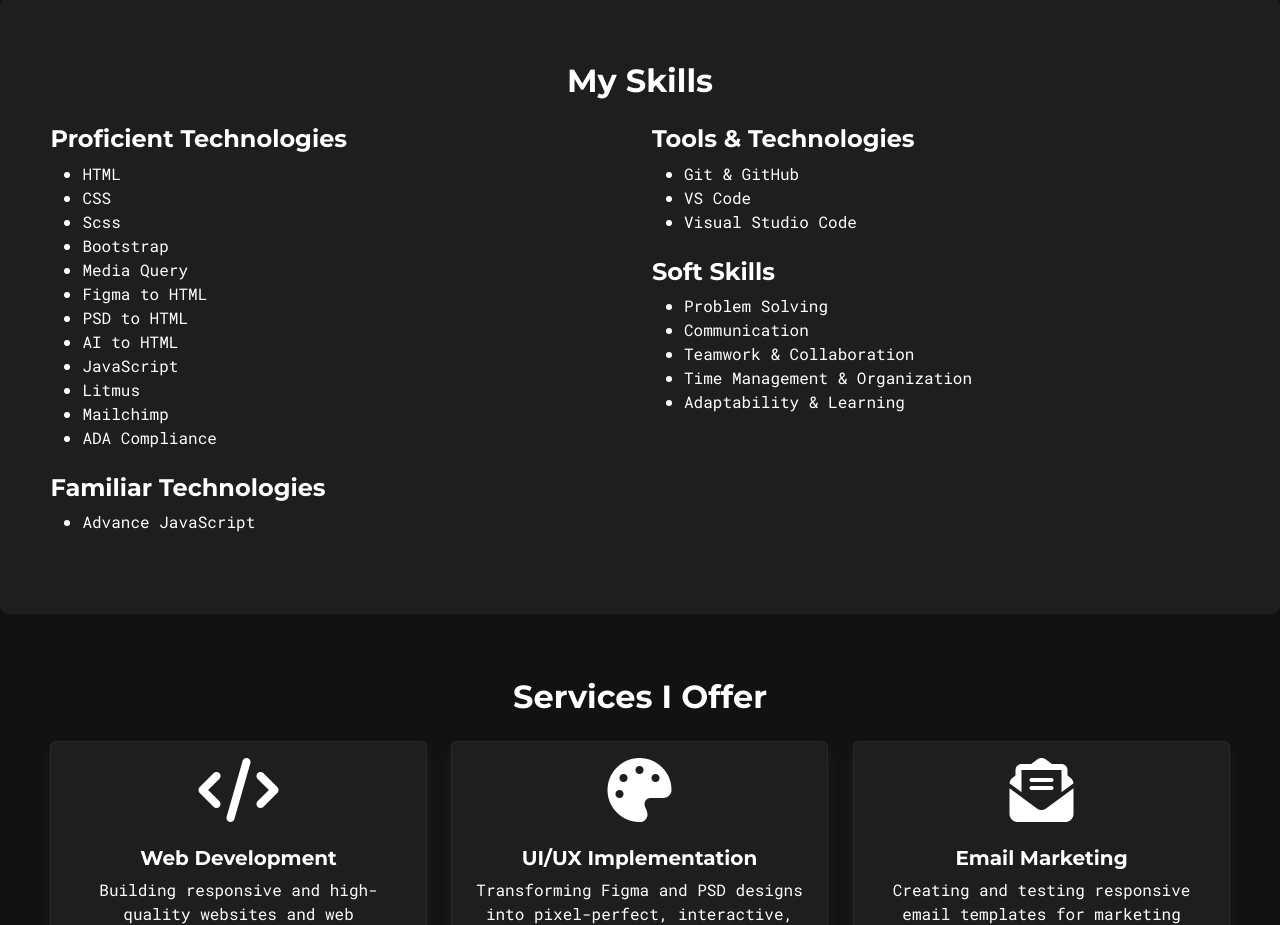
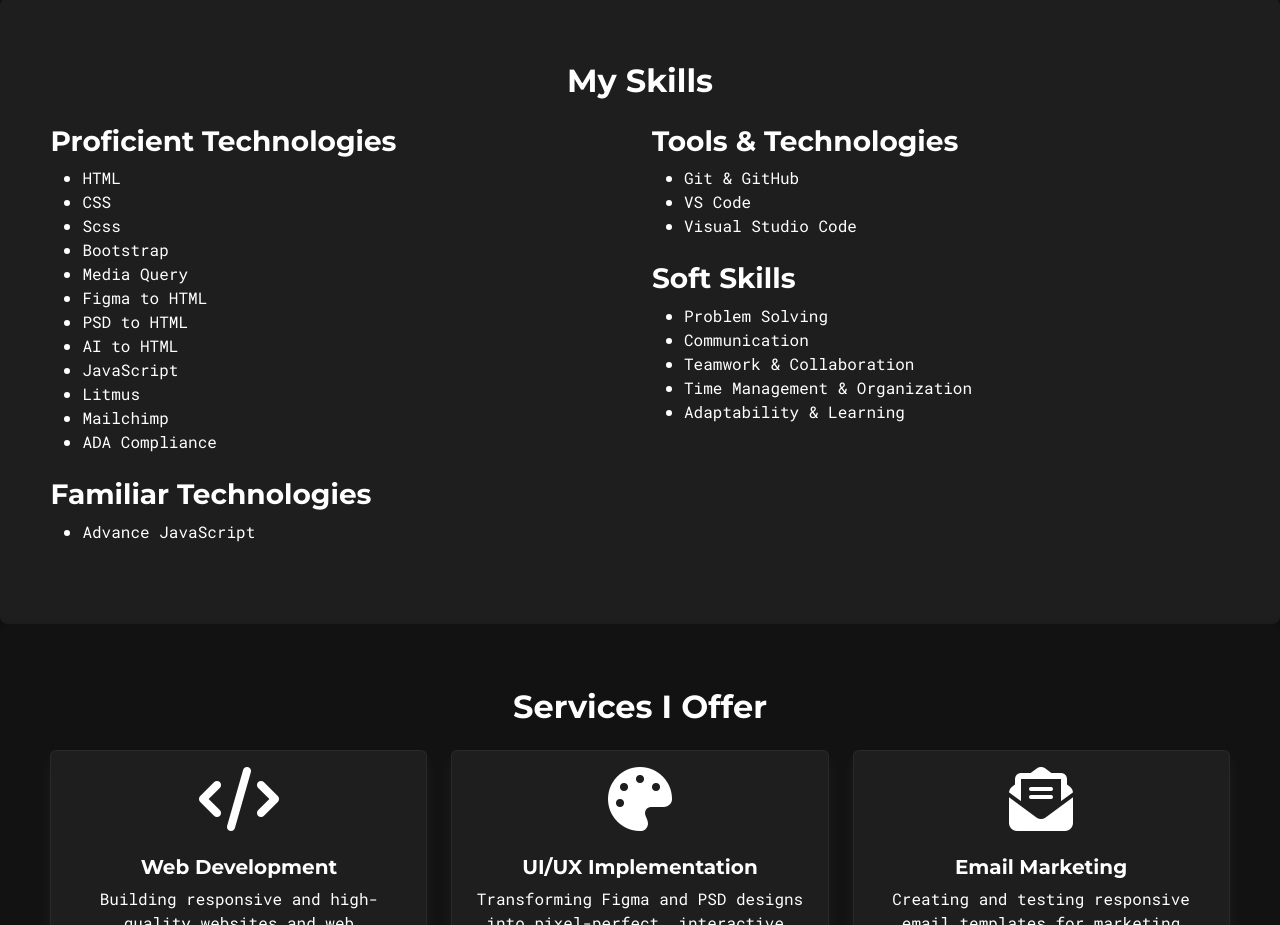
Before and after one commit to AdityaFreelance/adityafreelance.github.io, a plain HTML site: page index.html in a window 1280 px wide. Shown: the part 800-1725 px from the top of the page. Drawn offline with nearby package versions, Linux system fonts and the light colour scheme.

Commit message:
feat(seo): improve SEO and heading structure

```diff
--- a/index.html
+++ b/index.html
@@ -5,8 +5,9 @@
     <!-- Meta tags for character set and viewport -->
     <meta charset="UTF-8">
     <meta name="viewport" content="width=device-width, initial-scale=1.0">
+    <meta name="description" content="The portfolio of Aditya Kumar Singh, a passionate web developer showcasing projects and skills in web design, development, and more.">
     <!-- Title of the page -->
-    <title>Aditya Portfolio</title>
+    <title>Aditya Kumar Singh - Web Developer Portfolio</title>
     <!-- External stylesheets for Bootstrap and AOS -->
     <link href="https://cdn.jsdelivr.net/npm/bootstrap@5.3.2/dist/css/bootstrap.min.css" rel="stylesheet">
     <link href="https://unpkg.com/aos@2.3.1/dist/aos.css" rel="stylesheet">
@@ -72,15 +73,15 @@
                 <h2 id="skills-title" class="text-center mb-4" data-aos="fade-up" data-aos-duration="1000"></h2>
                 <div class="row">
                     <div class="col-md-6" data-aos="fade-right" data-aos-duration="1000">
-                        <h4>Proficient Technologies</h4>
+                        <h3>Proficient Technologies</h3>
                         <ul id="proficient-tech-list"></ul>
-                        <h4 class="mt-4">Familiar Technologies</h4>
+                        <h3 class="mt-4">Familiar Technologies</h3>
                         <ul id="familiar-tech-list"></ul>
                     </div>
                     <div class="col-md-6" data-aos="fade-left" data-aos-duration="1000">
-                        <h4>Tools & Technologies</h4>
+                        <h3>Tools & Technologies</h3>
                         <ul id="tools-list"></ul>
-                        <h4 class="mt-4">Soft Skills</h4>
+                        <h3 class="mt-4">Soft Skills</h3>
                         <ul id="soft-skills-list"></ul>
                     </div>
                 </div>
```
